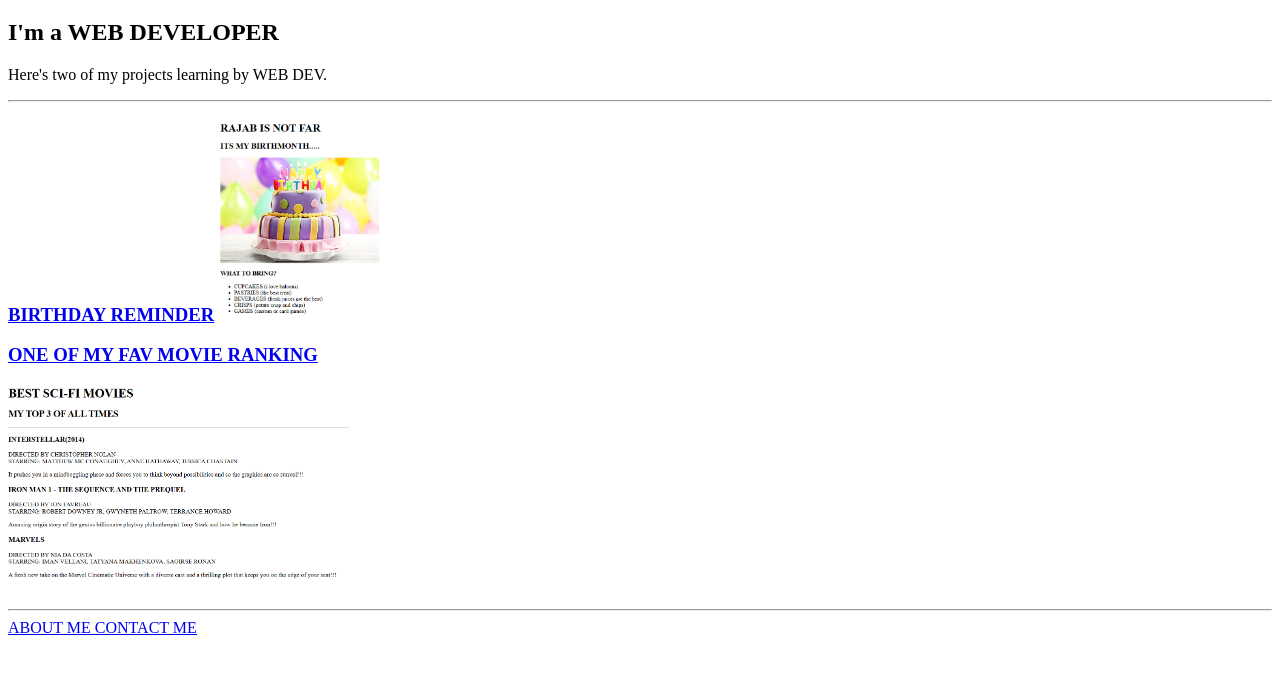
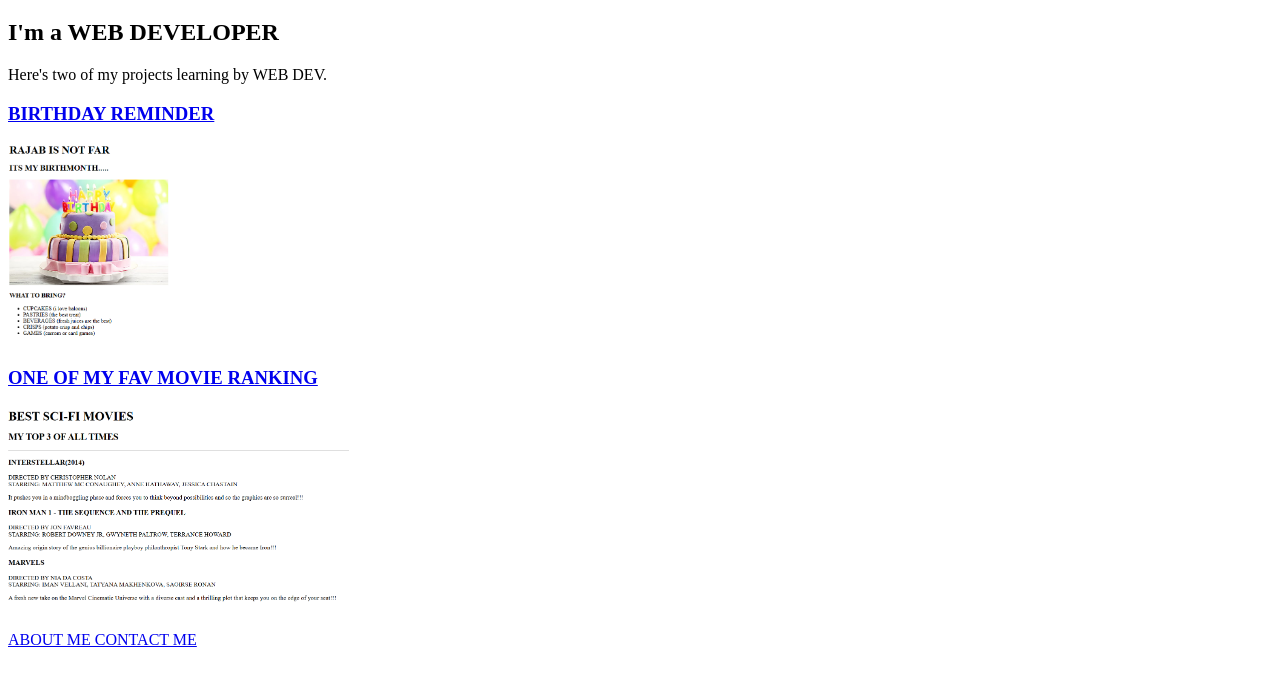
Before and after one commit to devskbks/html-portfolio, a plain HTML site: page index.html in a window 1280 px wide. Shown: the part 61-744 px from the top of the page. Drawn offline with Linux system fonts and the light colour scheme.

Commit message:
Update index.html

```diff
--- a/index.html
+++ b/index.html
@@ -10,14 +10,11 @@
         <h1>SKBKS's Portfolio</h1>
         <h2>I'm a WEB DEVELOPER</h2>
         <p>Here's two of my projects learning by WEB DEV.</p>
-        <hr />
         <h3><a href="public/birthday-invite.html">BIRTHDAY REMINDER</a>
-        <img src="./assets/images/rajabday.png" height="200" alt="birthday-cake3" />
+        <H3><img src="./assets/images/rajabday.png" height="200" alt="birthday-cake3" /></H3>
 
         <h3><a href="./public/movie-ranking.html">ONE OF MY FAV MOVIE RANKING</a></h3>
-        <h3> <img src="./assets/images/sci-fi.png" height="200" alt="movie list" /></h3>
-
-<hr/>
+        <h3> <img src="./sci-fi.png" height="200" alt="movie list" /></h3>
 
 <a href="./public/contact.html">ABOUT ME CONTACT ME</a>
 
```
